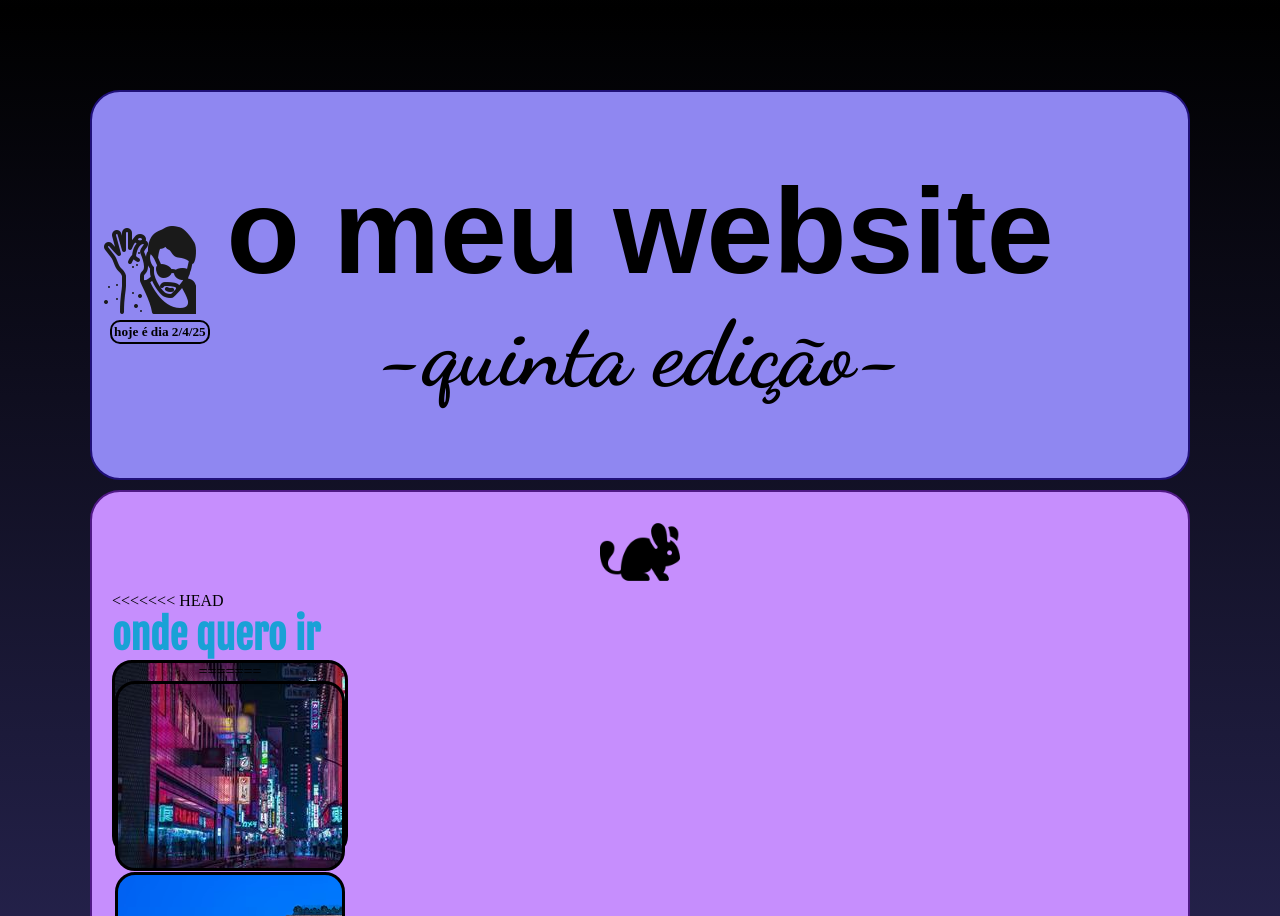
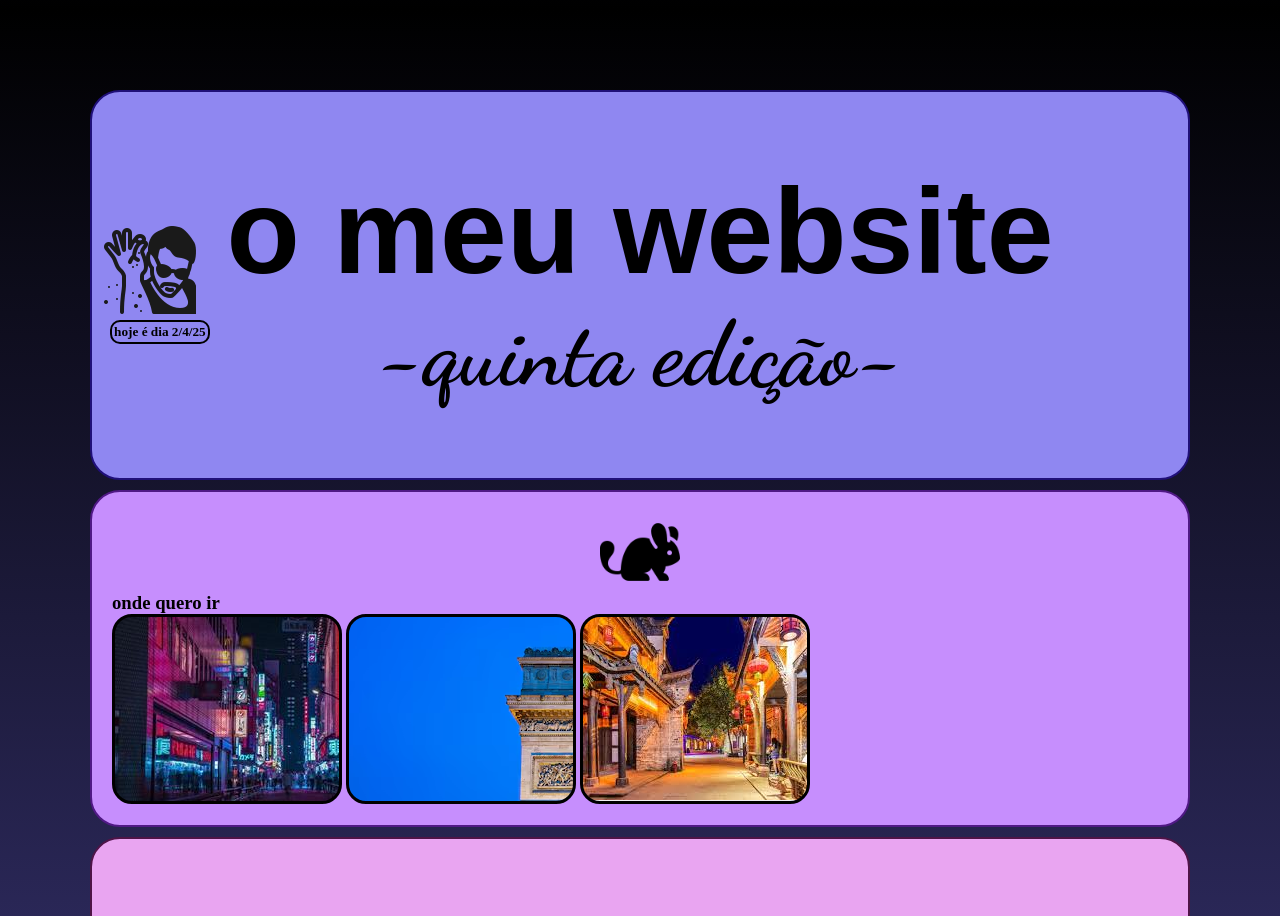
Before and after one commit to MeuPessoal1111/website-5, a plain HTML site: page index.html in a window 1280 px wide. Shown: the top 916 px of the page. Drawn offline with nearby package versions, Linux system fonts and the light colour scheme; a web font is replaced by a local one.

Commit message:
arrumando bug 2

```diff
--- a/index.html
+++ b/index.html
@@ -20,20 +20,15 @@
     <article class="artigo">
         <h5 class="artigo__dia">hoje é dia 2/4/25</h5>
         <img src="./src/img/imagem3.png" alt="rato" class="artigo__foto">
-<<<<<<< HEAD
+
 
         <h3 class="artigo__q1">onde quero ir</h3>
-        <div class="artigo__quadrado" id="q1">
-=======
-
         <button onmouseover="apertarq1()" class="artigo__quadrado" id="q1"></button>
 
         <button onmouseover="apertarq2()" class="artigo__quadrado" id="q2"> </button>
->>>>>>> dev1
 
         <button onmouseover="apertarq3()" class="artigo__quadrado" id="q3" ></button>
 
-        </div>
     </article>
 
     <main class="introducao">
--- a/src/css/style.css
+++ b/src/css/style.css
@@ -82,13 +82,6 @@ header{
     background-repeat: no-repeat;
 }
 
-.artigo__botao__q1{
-    font-size: 40px;
-    background-image: url('/src/img/imagem7.jpg') ;
-    background-repeat: no-repeat;
-}
-
-
 #q2{
     background-image: url('/src/img/imagem8.avif');
     background-repeat: no-repeat;
@@ -98,11 +91,6 @@ header{
     background-repeat: no-repeat;
 }
 
-.artigo__q1{
-    font-size: 40px;
-    font-family: "Fjalla One", sans-serif;
-    color: rgb(25, 161, 214);
-}
 
 .introducao{
     background: #E9A5F1;
--- a/src/js/script.js
+++ b/src/js/script.js
@@ -11,5 +11,5 @@ function apertarq3() {
 }
 
 function backgroundEscuro() {
-    linear-gradient( black, rgb(56, 52, 116) , black);
+    linear-gradient( black, rgb(56, 52, 116) , black)
 }
```
